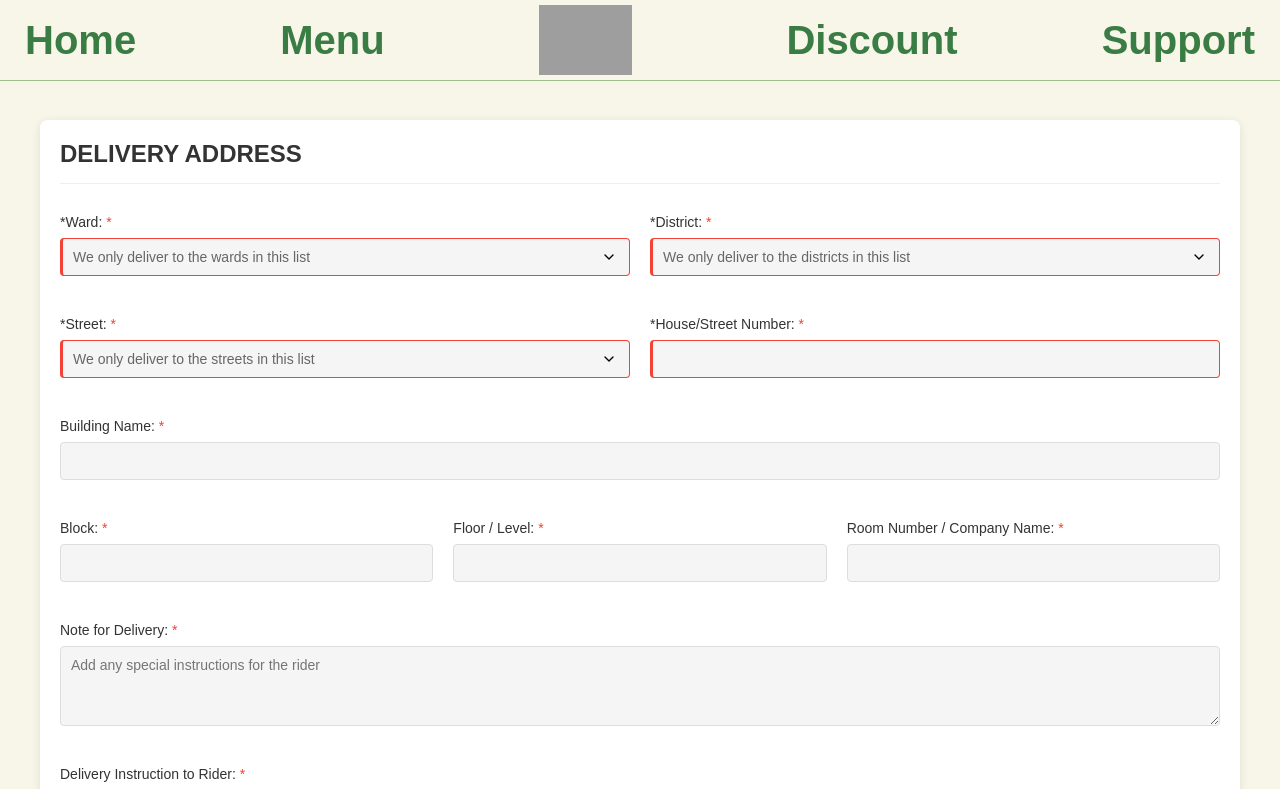
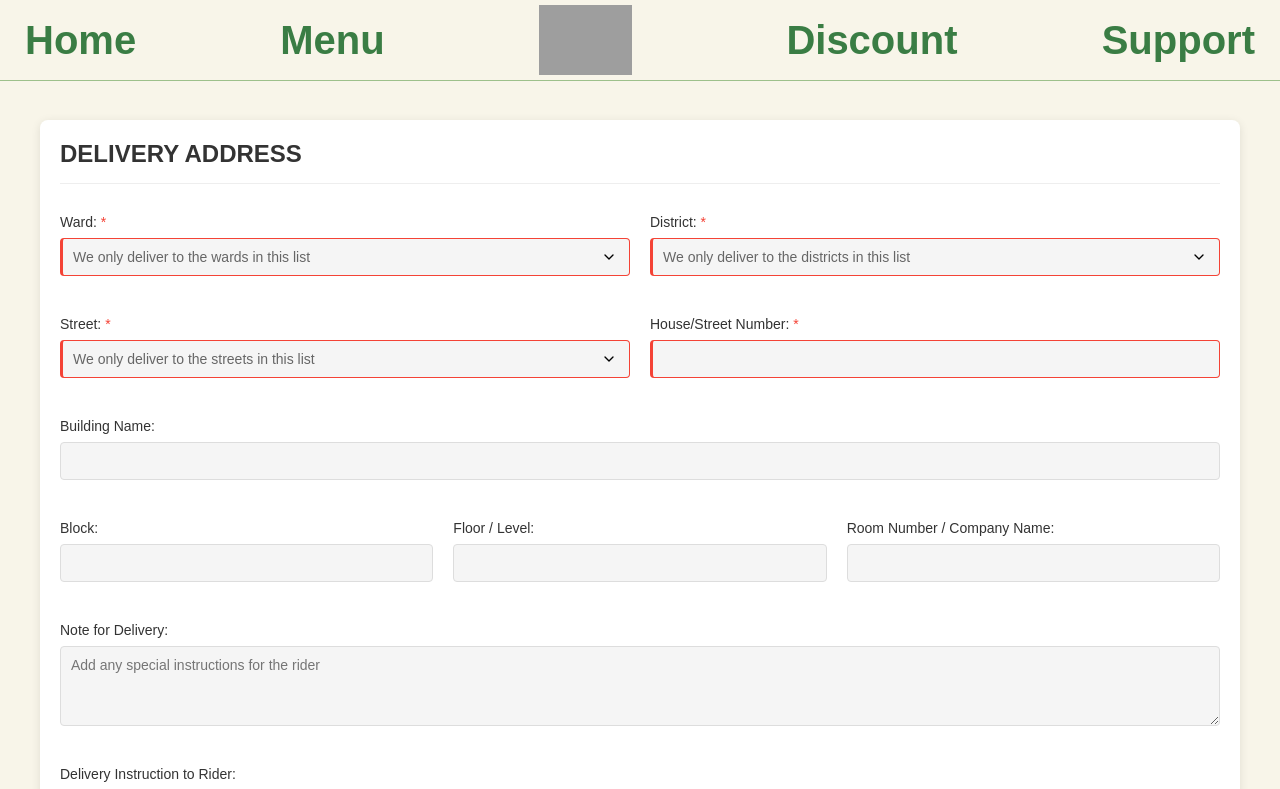
Before and after one commit to PhamLeAnhThuy/Greedible-Frontend, a React (Create React App) app: page /delivery in a window 1280 px wide. Shown: the top 789 px of the page. Built offline with nearby package versions, Linux system fonts and the light colour scheme; grey boxes are pictures that could not be loaded; the HTML template or start-up script is replaced by a standard one.

Commit message:
remove * for not required field in delivery

```diff
--- a/src/pages/Delivery.css
+++ b/src/pages/Delivery.css
@@ -59,7 +59,7 @@
     font-weight: bold;
   }
 
-  .delivery-field label::after {
+  .required-delivery-field label::after {
     content: " *";
     color: #f44336;
   }
--- a/src/pages/Delivery.js
+++ b/src/pages/Delivery.js
@@ -153,8 +153,8 @@ function Delivery({ cart, setCart, userAddress, setUserAddress }) {
         <form onSubmit={handleSubmit} noValidate>
           <div className="delivery-form">
             <div className="delivery-row">
-              <div className="delivery-field">
-                <label>*Ward:</label>
+              <div className="delivery-field required-delivery-field">
+                <label>Ward:</label>
                 <div className="custom-select">
                   <select
                     name="ward"
@@ -171,8 +171,8 @@ function Delivery({ cart, setCart, userAddress, setUserAddress }) {
                 </div>
               </div>
 
-              <div className="delivery-field">
-                <label>*District:</label>
+              <div className="delivery-field required-delivery-field">
+                <label>District:</label>
                 <div className="custom-select">
                   <select
                     name="district"
@@ -191,8 +191,8 @@ function Delivery({ cart, setCart, userAddress, setUserAddress }) {
             </div>
 
             <div className="delivery-row">
-              <div className="delivery-field">
-                <label>*Street:</label>
+              <div className="delivery-field required-delivery-field">
+                <label>Street:</label>
                 <div className="custom-select">
                   <select
                     name="street"
@@ -209,8 +209,8 @@ function Delivery({ cart, setCart, userAddress, setUserAddress }) {
                 </div>
               </div>
 
-              <div className="delivery-field">
-                <label>*House/Street Number:</label>
+              <div className="delivery-field required-delivery-field">
+                <label>House/Street Number:</label>
                 <input
                   name="houseNumber"
                   type="text"
```
